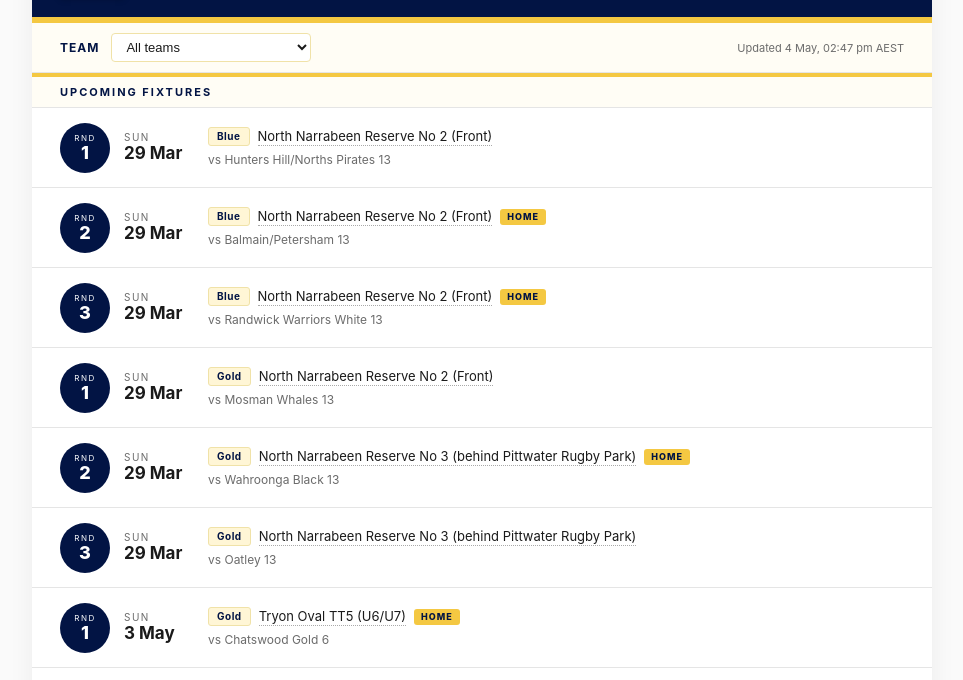
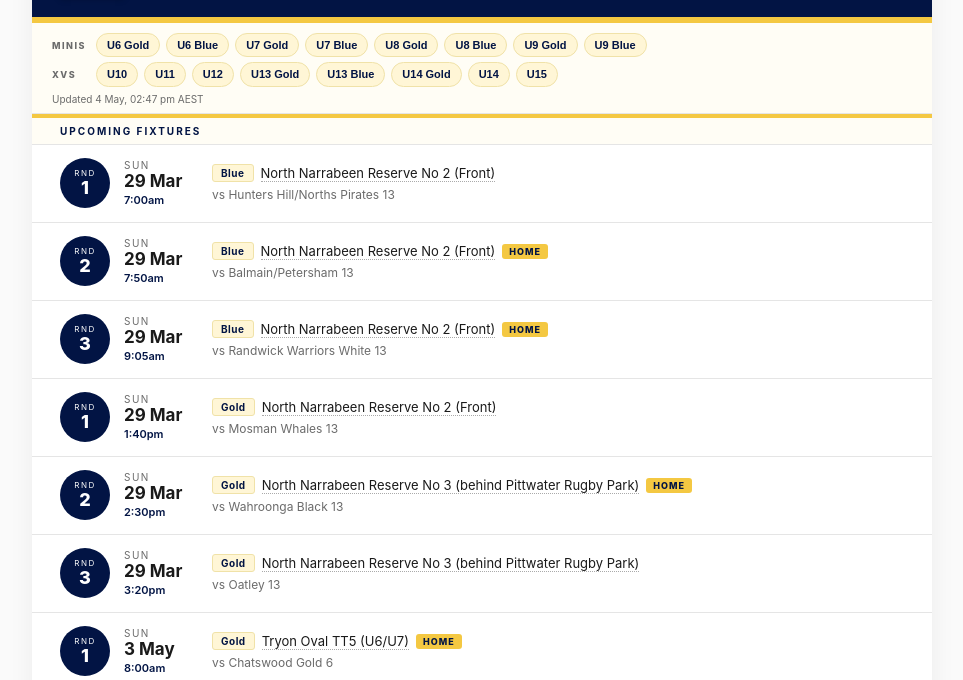
Before and after one commit to denishoctor/lcjru-fixtures, a website: page docs/index.html in a window 1280 px wide. Shown: the part 101-781 px from the top of the page, without its empty margins (158-1121 px from the left). Drawn offline with Linux system fonts and the light colour scheme.

Commit message:
feat: game times, # deep-link anchors, token team filter

```diff
--- a/docs/index.html
+++ b/docs/index.html
@@ -7,7 +7,6 @@
 <style>
   :root {
     --navy: #021444;
-    --navy-deep: #0A1738;
     --gold: #F4C842;
     --gold-soft: #F8E08E;
     --cream: #FFF6D6;
@@ -16,167 +15,155 @@
     --muted: #6B6B6B;
     --rule: #E5E5E5;
     --green: #2E7D4F;
-    --green-soft: #EAF5EE;
-    --row-height: 80px;
   }
-
   * { box-sizing: border-box; }
-
   body {
     font-family: -apple-system, BlinkMacSystemFont, "Segoe UI", "Helvetica Neue", Arial, sans-serif;
-    margin: 0;
-    background: #FAFAFA;
-    color: var(--ink);
+    margin: 0; background: #FAFAFA; color: var(--ink);
     -webkit-font-smoothing: antialiased;
   }
-
-  .page { max-width: 900px; margin: 0 auto; background: #fff; box-shadow: 0 4px 24px rgba(0,0,0,0.06); }
+  .page { max-width: 900px; margin: 0 auto; background: #fff; box-shadow: 0 4px 24px rgba(0,0,0,.06); }
 
   /* HEADER */
   .header {
-    background: var(--navy);
-    color: #fff;
-    padding: 20px 28px;
-    display: flex;
-    align-items: center;
-    justify-content: space-between;
-    border-bottom: 6px solid var(--gold);
-    gap: 16px;
+    background: var(--navy); color: #fff;
+    padding: 20px 28px; display: flex; align-items: center;
+    justify-content: space-between; border-bottom: 6px solid var(--gold); gap: 16px;
   }
   .header-left { display: flex; align-items: center; gap: 18px; }
   .crest { width: 64px; height: 78px; overflow: hidden; flex-shrink: 0; box-shadow: 0 2px 6px rgba(0,0,0,.25); }
   .crest img { width: 100%; height: 100%; object-fit: cover; object-position: center; display: block; }
   .eyebrow { text-transform: uppercase; letter-spacing: 2.5px; font-size: 11px; color: var(--gold); font-weight: 600; }
-  .title-block h1 { font-size: 30px; margin: 4px 0 2px; font-weight: 800; letter-spacing: -0.5px; }
+  .title-block h1 { font-size: 30px; margin: 4px 0 2px; font-weight: 800; letter-spacing: -.5px; }
   .title-block .tag { font-size: 13px; color: #C9D2E8; font-style: italic; }
   .header-right { text-align: right; font-size: 12px; line-height: 1.6; color: #DCE3F2; flex-shrink: 0; }
   .header-right a { color: #fff; font-weight: 700; }
 
-  /* TOOLBAR */
+  /* TOOLBAR — team token rows */
   .toolbar {
-    padding: 10px 28px;
+    padding: 10px 20px 8px;
     background: #FFFDF5;
     border-bottom: 1px solid var(--rule);
-    display: flex;
-    align-items: center;
-    gap: 12px;
-    flex-wrap: wrap;
   }
-  .toolbar label { font-size: 12px; font-weight: 700; color: var(--navy); text-transform: uppercase; letter-spacing: 1px; }
-  .toolbar select {
-    font-size: 13px;
-    padding: 5px 10px;
-    border: 1px solid var(--cream-edge);
-    border-radius: 4px;
-    background: #fff;
-    color: var(--ink);
-    cursor: pointer;
-    min-width: 200px;
+  .token-row {
+    display: flex; align-items: center; gap: 6px; flex-wrap: wrap;
   }
-  .toolbar .updated { margin-left: auto; font-size: 11px; color: var(--muted); }
+  .token-row + .token-row { margin-top: 5px; }
+  .token-label {
+    font-size: 9px; font-weight: 800; text-transform: uppercase;
+    letter-spacing: 1.5px; color: var(--muted); width: 38px; flex-shrink: 0;
+  }
+  .token {
+    font-size: 11px; font-weight: 700;
+    padding: 4px 10px; border-radius: 20px;
+    border: 1.5px solid var(--cream-edge);
+    background: var(--cream); color: var(--navy);
+    cursor: pointer; user-select: none;
+    transition: background .12s, color .12s, border-color .12s;
+    white-space: nowrap; line-height: 1.3;
+  }
+  .token:hover { border-color: var(--navy); }
+  .token.active {
+    background: var(--navy); color: #fff; border-color: var(--navy);
+  }
+  .toolbar-meta {
+    margin-top: 6px;
+    font-size: 10px; color: var(--muted);
+    display: flex; justify-content: space-between; align-items: center;
+  }
+  .clear-btn {
+    font-size: 10px; font-weight: 700; color: var(--navy);
+    background: none; border: none; cursor: pointer;
+    padding: 0; text-decoration: underline; display: none;
+  }
+  .clear-btn.visible { display: inline; }
 
   /* SECTION HEADER */
   .section-header {
-    padding: 8px 28px;
+    padding: 7px 28px;
     background: #FFFDF5;
     border-top: 4px solid var(--gold);
     border-bottom: 1px solid var(--rule);
-    text-transform: uppercase;
-    letter-spacing: 2px;
-    font-size: 11px;
-    font-weight: 700;
-    color: var(--navy);
+    text-transform: uppercase; letter-spacing: 2px;
+    font-size: 10px; font-weight: 700; color: var(--navy);
   }
 
-  /* ROUND ROW */
+  /* ROW */
   .row {
-    display: flex;
-    align-items: center;
-    gap: 14px;
-    padding: 10px 28px;
-    min-height: var(--row-height);
+    display: flex; align-items: center; gap: 14px;
+    padding: 10px 28px; min-height: 78px;
     border-bottom: 1px solid var(--rule);
+    scroll-margin-top: 8px;
+    position: relative;
   }
   .row:last-child { border-bottom: none; }
+  .row.next-up { background: #FFFFF0; border-left: 4px solid var(--gold); }
+  .row.next-up .row-anchor { left: 20px; }
 
-  .row.next-up { background: #FFFFF0; border-left: 4px solid var(--gold); }
+  /* Anchor link on each row */
+  .row-anchor {
+    position: absolute; left: 8px; top: 50%; transform: translateY(-50%);
+    font-size: 11px; color: #ccc; text-decoration: none;
+    opacity: 0; transition: opacity .15s;
+    line-height: 1;
+  }
+  .row:hover .row-anchor { opacity: 1; }
+  .row-anchor:hover { color: var(--navy); }
 
-  /* ROUND BADGE */
+  /* BADGE */
   .rnd-badge {
-    width: 50px; height: 50px;
-    border-radius: 50%;
-    background: var(--navy);
-    color: #fff;
+    width: 50px; height: 50px; border-radius: 50%;
+    background: var(--navy); color: #fff;
     display: flex; flex-direction: column; align-items: center; justify-content: center;
-    flex-shrink: 0;
-    font-size: 8px; text-transform: uppercase; letter-spacing: 1.5px; line-height: 1;
+    flex-shrink: 0; font-size: 8px; text-transform: uppercase; letter-spacing: 1.5px; line-height: 1;
   }
   .rnd-badge .num { font-size: 18px; font-weight: 800; margin-top: 2px; letter-spacing: 0; }
   .rnd-badge.final { background: var(--gold); color: var(--navy); }
-  .rnd-badge.result { background: #3a5a2a; }
+  .rnd-badge.result { background: #2e5a1e; }
 
-  /* DATE BLOCK */
-  .date-block { flex-shrink: 0; width: 70px; font-size: 13px; line-height: 1.25; }
+  /* DATE/TIME BLOCK */
+  .date-block { flex-shrink: 0; width: 74px; line-height: 1.25; }
   .date-block .dow { text-transform: uppercase; letter-spacing: 1.5px; font-size: 10px; color: var(--muted); }
   .date-block .date { font-size: 17px; font-weight: 700; color: var(--ink); }
+  .date-block .time { font-size: 11px; font-weight: 600; color: var(--navy); margin-top: 1px; }
   .date-block .note { font-size: 9px; color: #C2185B; text-transform: uppercase; letter-spacing: 1px; font-weight: 700; margin-top: 2px; }
   .date-block .note.final { color: var(--navy); }
 
   /* VENUES */
-  .venues { flex: 1; display: flex; flex-direction: column; gap: 6px; min-width: 0; }
-  .venue { display: flex; align-items: center; gap: 8px; font-size: 13px; line-height: 1.3; flex-wrap: wrap; }
-
+  .venues { flex: 1; display: flex; flex-direction: column; gap: 5px; min-width: 0; }
+  .venue { display: flex; align-items: center; gap: 7px; font-size: 13px; flex-wrap: wrap; }
   .team-pill {
-    background: var(--cream);
-    border: 1px solid var(--cream-edge);
-    color: var(--navy);
-    font-weight: 700;
-    font-size: 10px;
-    padding: 2px 8px;
-    border-radius: 3px;
-    letter-spacing: 0.5px;
-    flex-shrink: 0;
-    white-space: nowrap;
+    background: var(--cream); border: 1px solid var(--cream-edge);
+    color: var(--navy); font-weight: 700; font-size: 10px;
+    padding: 2px 8px; border-radius: 3px; letter-spacing: .5px;
+    flex-shrink: 0; white-space: nowrap;
   }
-
-  .venue-link {
-    color: var(--ink);
-    text-decoration: none;
-    border-bottom: 1px dotted #aaa;
-  }
+  .venue-link { color: var(--ink); text-decoration: none; border-bottom: 1px dotted #aaa; }
   .venue-link:hover { color: var(--navy); border-bottom-color: var(--navy); }
-
   .home-pill {
     background: var(--gold); color: var(--navy);
     font-size: 9px; font-weight: 800;
     padding: 2px 7px; border-radius: 3px;
     letter-spacing: 1px; text-transform: uppercase; flex-shrink: 0;
   }
-
-  .score-pill {
-    font-weight: 800; font-size: 13px; color: var(--ink);
-    margin-left: auto; white-space: nowrap;
-  }
-  .score-pill.win { color: var(--green); }
+  .opponent { color: var(--muted); font-size: 12px; }
+  .score-pill { font-weight: 800; font-size: 13px; color: var(--ink); white-space: nowrap; }
+  .score-pill.win  { color: var(--green); }
   .score-pill.loss { color: #b71c1c; }
   .score-pill.draw { color: var(--muted); }
 
-  /* OPPONENT */
-  .opponent { color: var(--muted); font-size: 12px; }
-
-  /* REST ROW */
+  /* REST */
   .row.rest { background: #F7F7F7; }
-  .row.rest .rest-mark { width: 50px; text-align: center; color: #BDBDBD; font-size: 20px; font-weight: 300; flex-shrink: 0; }
+  .row.rest .rest-mark { width: 50px; text-align: center; color: #BDBDBD; font-size: 20px; flex-shrink: 0; }
   .row.rest .rest-title { font-size: 13px; font-weight: 700; color: var(--ink); }
   .row.rest .rest-sub { font-size: 11px; color: var(--muted); margin-top: 2px; }
 
-  /* EMPTY STATE */
   .empty { padding: 40px 28px; text-align: center; color: var(--muted); font-size: 14px; }
 
-  /* FOOTER */
   .footer-note {
     padding: 12px 28px; text-align: center; font-size: 11px;
-    color: var(--muted); background: #FAFAFA; border-top: 1px solid var(--rule); letter-spacing: 0.5px;
+    color: var(--muted); background: #FAFAFA; border-top: 1px solid var(--rule);
+    letter-spacing: .5px;
   }
   .footer-note a { color: var(--navy); }
 
@@ -184,9 +171,8 @@
     .header { flex-direction: column; align-items: flex-start; }
     .header-right { text-align: left; }
     .row { padding: 10px 16px; gap: 10px; }
-    .toolbar { padding: 10px 16px; }
-    .section-header { padding: 8px 16px; }
-    .footer-note { padding: 12px 16px; }
+    .toolbar { padding: 10px 14px 8px; }
+    .section-header, .footer-note { padding-left: 16px; padding-right: 16px; }
   }
 </style>
 </head>
@@ -215,31 +201,32 @@
   </div>
 
   <div class="toolbar">
-    <label for="team-filter">Team</label>
-    <select id="team-filter">
-      <option value="all">All teams</option>
-      <optgroup label="Minis">
-        <option value="wjBCCDfvXpx8QivYu">U6 Gold</option>
-        <option value="nXtZPbg5Pb9xgh6Rd">U6 Blue</option>
-        <option value="84q7BEamwEAGPZgc2">U7 Gold</option>
-        <option value="52MoHPFgMFTPppk9H">U7 Blue</option>
-        <option value="azWv34qmnBYrN7atm">U8 Gold</option>
-        <option value="5SyzYzsjmbeaPZsXT">U8 Blue</option>
-        <option value="PyQredZ4NJS2JafcM">U9 Gold</option>
-        <option value="BAczTuGAgyjokt4pJ">U9 Blue</option>
-      </optgroup>
-      <optgroup label="XVs">
-        <option value="ga3nagC9irHRNJXWn">U10</option>
-        <option value="4nA7pxpFZt6gbj347">U11</option>
-        <option value="BPR2bFQZAuLK4CzLD">U12 (w/St Ives)</option>
-        <option value="AX6MBpn8Xva2AmC8N">U13 Gold</option>
-        <option value="SafHgsHsRWsZmAHbq">U13 Blue</option>
-        <option value="42ZRPX8ej8P9co4Ws">U14 Gold</option>
-        <option value="mtDoyNMX26Bm94nuk">U14 (w/Lindfield)</option>
-        <option value="LmZzP4t9h9bdYr9Pt">U15</option>
-      </optgroup>
-    </select>
-    <span class="updated" id="updated-stamp"></span>
+    <div class="token-row" id="minis-row">
+      <span class="token-label">Minis</span>
+      <button class="token" data-team="wjBCCDfvXpx8QivYu">U6 Gold</button>
+      <button class="token" data-team="nXtZPbg5Pb9xgh6Rd">U6 Blue</button>
+      <button class="token" data-team="84q7BEamwEAGPZgc2">U7 Gold</button>
+      <button class="token" data-team="52MoHPFgMFTPppk9H">U7 Blue</button>
+      <button class="token" data-team="azWv34qmnBYrN7atm">U8 Gold</button>
+      <button class="token" data-team="5SyzYzsjmbeaPZsXT">U8 Blue</button>
+      <button class="token" data-team="PyQredZ4NJS2JafcM">U9 Gold</button>
+      <button class="token" data-team="BAczTuGAgyjokt4pJ">U9 Blue</button>
+    </div>
+    <div class="token-row" id="xvs-row">
+      <span class="token-label">XVs</span>
+      <button class="token" data-team="ga3nagC9irHRNJXWn">U10</button>
+      <button class="token" data-team="4nA7pxpFZt6gbj347">U11</button>
+      <button class="token" data-team="BPR2bFQZAuLK4CzLD">U12</button>
+      <button class="token" data-team="AX6MBpn8Xva2AmC8N">U13 Gold</button>
+      <button class="token" data-team="SafHgsHsRWsZmAHbq">U13 Blue</button>
+      <button class="token" data-team="42ZRPX8ej8P9co4Ws">U14 Gold</button>
+      <button class="token" data-team="mtDoyNMX26Bm94nuk">U14</button>
+      <button class="token" data-team="LmZzP4t9h9bdYr9Pt">U15</button>
+    </div>
+    <div class="toolbar-meta">
+      <span id="updated-stamp"></span>
+      <button class="clear-btn" id="clear-btn" onclick="selectTeam(null)">Clear filter ×</button>
+    </div>
   </div>
 
   <div id="calendar"></div>
@@ -254,14 +241,35 @@
 const FIXTURES_URL = './fixtures.json';
 const XPLORER_BASE = 'https://xplorer.rugby/lcjru-/fixtures-results';
 const LC_CREST_PATTERN = '/30901.';
-const AEST_OFFSET = 10; // hours ahead of UTC (approx — ignores DST edge cases)
+
+// Slug ↔ teamId mappings for sharable URLs
+const TEAM_SLUGS = {
+  'u6-gold':  'wjBCCDfvXpx8QivYu',
+  'u6-blue':  'nXtZPbg5Pb9xgh6Rd',
+  'u7-gold':  '84q7BEamwEAGPZgc2',
+  'u7-blue':  '52MoHPFgMFTPppk9H',
+  'u8-gold':  'azWv34qmnBYrN7atm',
+  'u8-blue':  '5SyzYzsjmbeaPZsXT',
+  'u9-gold':  'PyQredZ4NJS2JafcM',
+  'u9-blue':  'BAczTuGAgyjokt4pJ',
+  'u10':      'ga3nagC9irHRNJXWn',
+  'u11':      '4nA7pxpFZt6gbj347',
+  'u12':      'BPR2bFQZAuLK4CzLD',
+  'u13-gold': 'AX6MBpn8Xva2AmC8N',
+  'u13-blue': 'SafHgsHsRWsZmAHbq',
+  'u14-gold': '42ZRPX8ej8P9co4Ws',
+  'u14':      'mtDoyNMX26Bm94nuk',
+  'u15':      'LmZzP4t9h9bdYr9Pt',
+};
+const SLUG_BY_ID = Object.fromEntries(Object.entries(TEAM_SLUGS).map(([s,id]) => [id,s]));
+
+let currentTeam = null; // teamId or null
+let fixturesData = null;
+
+// ── helpers ──────────────────────────────────────────────────────────────────
 
 function isLaneCove(team) {
   return team.name.toLowerCase().includes('lane cove') || team.crest?.includes(LC_CREST_PATTERN);
-}
-
-function xplorerLink(teamId) {
-  return `${XPLORER_BASE}?team=${teamId}&comp=All&season=2026&tab=Fixtures`;
 }
 
 function mapsLink(venue) {
@@ -270,76 +278,82 @@ function mapsLink(venue) {
 
 function shortTeamName(name) {
   return name
-    .replace('Lane Cove Gold ', 'Gold ')
-    .replace('Lane Cove Blue ', 'Blue ')
-    .replace('Lane Cove/', '')
-    .replace('Lane Cove ', '')
+    .replace(/Lane Cove\/?(\w+)? /g, '')   // strip "Lane Cove Gold ", "Lane Cove/" etc.
     .replace(' 2026', '')
-    .replace(/\s+\d+$/, ''); // strip trailing age number like "Lane Cove 13" → ""
+    .replace(/\s+\d+$/, '')
+    .trim() || name;
 }
 
-function toAEST(isoString) {
-  // Convert UTC to AEST (+10) for display purposes
+function toSydney(isoString) {
+  // Returns a Date adjusted to Sydney local time (AEST = UTC+10, season is always UTC+10)
   const d = new Date(isoString);
-  d.setHours(d.getHours() + AEST_OFFSET);
+  d.setMinutes(d.getMinutes() + d.getTimezoneOffset() + 600); // normalise to UTC+10
   return d;
 }
 
-function formatDay(d) {
-  return d.toLocaleDateString('en-AU', { weekday: 'short', timeZone: 'UTC' });
+function fmtDow(d)  { return d.toLocaleDateString('en-AU', { weekday: 'short' }); }
+function fmtDate(d) { return d.toLocaleDateString('en-AU', { day: 'numeric', month: 'short' }); }
+function fmtTime(d) {
+  return d.toLocaleTimeString('en-AU', { hour: 'numeric', minute: '2-digit', hour12: true })
+          .replace(' am', 'am').replace(' pm', 'pm');
 }
-function formatDate(d) {
-  return d.toLocaleDateString('en-AU', { day: 'numeric', month: 'short', timeZone: 'UTC' });
+
+function rowId(match) {
+  // Stable anchor id from match id — safe for hash links
+  return 'match-' + match.id;
+}
+
+function roundAnchorId(dateISO) {
+  return 'round-' + dateISO.slice(0, 10); // "round-2026-05-09"
 }
 
 function scoreClass(match) {
   const lcHome = isLaneCove(match.home);
-  const lcScore = lcHome ? Number(match.home.score) : Number(match.away.score);
-  const oppScore = lcHome ? Number(match.away.score) : Number(match.home.score);
-  if (isNaN(lcScore) || isNaN(oppScore)) return '';
-  if (lcScore > oppScore) return 'win';
-  if (lcScore < oppScore) return 'loss';
-  return 'draw';
+  const lc  = Number(lcHome ? match.home.score : match.away.score);
+  const opp = Number(lcHome ? match.away.score : match.home.score);
+  if (isNaN(lc) || isNaN(opp)) return '';
+  return lc > opp ? 'win' : lc < opp ? 'loss' : 'draw';
 }
 
+// ── rendering ─────────────────────────────────────────────────────────────────
+
 function renderMatch(match, isNextUp) {
-  const aest = toAEST(match.dateTime);
-  const lcTeam = isLaneCove(match.home) ? match.home : match.away;
+  const local = toSydney(match.dateTime);
+  const lcTeam   = isLaneCove(match.home) ? match.home : match.away;
   const opponent = isLaneCove(match.home) ? match.away : match.home;
-  const isHome = isLaneCove(match.home);
+  const isHome   = isLaneCove(match.home);
   const isResult = match.type === 'result';
+  const isFinal  = match.round?.includes('13');
 
   const roundNum = (match.round || '').replace('Round ', '');
-  const isFinal = match.roundLabel?.toLowerCase().includes('final') ||
-                  match.round?.toLowerCase().includes('13');
-
-  const badgeClass = isResult ? 'rnd-badge result' : isFinal ? 'rnd-badge final' : 'rnd-badge';
+  const badgeCls = isResult ? 'rnd-badge result' : isFinal ? 'rnd-badge final' : 'rnd-badge';
 
   const scoreHtml = isResult && match.home.score !== null
-    ? `<span class="score-pill ${scoreClass(match)}">
-        ${match.home.score} – ${match.away.score}
-       </span>`
+    ? `<span class="score-pill ${scoreClass(match)}">${match.home.score} – ${match.away.score}</span>`
     : '';
 
-  const venueLink = isHome
-    ? `<a class="venue-link" href="${mapsLink(match.venue)}" target="_blank" rel="noopener">${match.venue}</a>`
-    : `<a class="venue-link" href="${mapsLink(match.venue)}" target="_blank" rel="noopener">${match.venue}</a>`;
+  const timeStr = fmtTime(local);
+  const showTime = timeStr !== '12:00am'; // API sometimes lacks time
+
+  const anchor = rowId(match);
 
   return `
-    <div class="row${isNextUp ? ' next-up' : ''}">
-      <div class="${badgeClass}">
+    <div class="row${isNextUp ? ' next-up' : ''}" id="${anchor}">
+      <a class="row-anchor" href="#${anchor}" title="Copy link">#</a>
+      <div class="${badgeCls}">
         <span>${isResult ? 'RES' : 'RND'}</span>
         <span class="num">${roundNum || '?'}</span>
       </div>
       <div class="date-block">
-        <div class="dow">${formatDay(aest)}</div>
-        <div class="date">${formatDate(aest)}</div>
+        <div class="dow">${fmtDow(local)}</div>
+        <div class="date">${fmtDate(local)}</div>
+        ${showTime ? `<div class="time">${timeStr}</div>` : ''}
         ${isFinal && !isResult ? '<div class="note final">Final Rnd</div>' : ''}
       </div>
       <div class="venues">
         <div class="venue">
           <span class="team-pill">${shortTeamName(lcTeam.name)}</span>
-          ${venueLink}
+          <a class="venue-link" href="${mapsLink(match.venue)}" target="_blank" rel="noopener">${match.venue}</a>
           ${isHome ? '<span class="home-pill">Home</span>' : ''}
         </div>
         <div class="venue">
@@ -350,26 +364,19 @@ function renderMatch(match, isNextUp) {
     </div>`;
 }
 
-function groupBySection(matches) {
-  // Split into sections: results (played), then upcoming rounds
-  const results = matches.filter(m => m.type === 'result').reverse(); // most recent first
-  const upcoming = matches.filter(m => m.type === 'fixture');
-  return { results, upcoming };
-}
+function render(data, teamId) {
+  const now = new Date();
+  let matches = data.matches;
 
-function render(data, teamFilter) {
-  const now = new Date();
-
-  let matches = data.matches;
-  if (teamFilter !== 'all') {
-    matches = matches.filter(m => m.home.id === teamFilter || m.away.id === teamFilter);
+  if (teamId) {
+    matches = matches.filter(m => m.home.id === teamId || m.away.id === teamId);
   }
 
-  const { results, upcoming } = groupBySection(matches);
+  const results  = [...matches.filter(m => m.type === 'result')].reverse();
+  const upcoming =   matches.filter(m => m.type === 'fixture');
 
   let html = '';
 
-  // UPCOMING
   if (upcoming.length > 0) {
     html += `<div class="section-header">Upcoming fixtures</div>`;
     let markedNext = false;
@@ -380,12 +387,9 @@ function render(data, teamFilter) {
     }
   }
 
-  // RESULTS
   if (results.length > 0) {
     html += `<div class="section-header">Recent results</div>`;
-    for (const m of results) {
-      html += renderMatch(m, false);
-    }
+    for (const m of results) html += renderMatch(m, false);
   }
 
   if (matches.length === 0) {
@@ -394,6 +398,58 @@ function render(data, teamFilter) {
 
   document.getElementById('calendar').innerHTML = html;
 }
+
+// ── team selection & URL hash ─────────────────────────────────────────────────
+
+function selectTeam(teamId, pushState = true) {
+  currentTeam = teamId;
+
+  // Update token active states
+  document.querySelectorAll('.token').forEach(btn => {
+    btn.classList.toggle('active', btn.dataset.team === teamId);
+  });
+
+  // Show/hide clear button
+  document.getElementById('clear-btn').classList.toggle('visible', !!teamId);
+
+  // Update hash (without triggering hashchange listener)
+  const slug = teamId ? SLUG_BY_ID[teamId] : '';
+  if (pushState) {
+    const newHash = slug ? '#' + slug : location.pathname + location.search;
+    history.pushState(null, '', slug ? '#' + slug : location.href.split('#')[0]);
+  }
+
+  if (fixturesData) render(fixturesData, teamId);
+}
+
+function readHash() {
+  const slug = location.hash.replace('#', '').split('/')[0]; // ignore sub-anchor
+  return TEAM_SLUGS[slug] || null;
+}
+
+// Token clicks
+document.querySelectorAll('.token').forEach(btn => {
+  btn.addEventListener('click', () => {
+    const id = btn.dataset.team;
+    selectTeam(id === currentTeam ? null : id); // toggle off if already selected
+  });
+});
+
+// Browser back/forward
+window.addEventListener('hashchange', () => {
+  const teamId = readHash();
+  selectTeam(teamId, false);
+
+  // If hash points to a specific match anchor, scroll to it after render
+  const anchor = location.hash.replace('#', '');
+  if (anchor.startsWith('match-')) {
+    requestAnimationFrame(() => {
+      document.getElementById(anchor)?.scrollIntoView({ behavior: 'smooth', block: 'center' });
+    });
+  }
+});
+
+// ── init ──────────────────────────────────────────────────────────────────────
 
 async function init() {
   const calendar = document.getElementById('calendar');
@@ -409,13 +465,29 @@ async function init() {
     return;
   }
 
+  fixturesData = data;
+
   const stamp = document.getElementById('updated-stamp');
   const updated = new Date(data.updated);
-  stamp.textContent = `Updated ${updated.toLocaleDateString('en-AU', { day: 'numeric', month: 'short', hour: '2-digit', minute: '2-digit', timeZone: 'Australia/Sydney' })} AEST`;
+  stamp.textContent = `Updated ${updated.toLocaleDateString('en-AU', {
+    day: 'numeric', month: 'short', hour: '2-digit', minute: '2-digit', timeZone: 'Australia/Sydney'
+  })} AEST`;
 
-  const select = document.getElementById('team-filter');
-  select.addEventListener('change', () => render(data, select.value));
-  render(data, 'all');
+  // Apply team from hash (if any) without pushing history
+  const initialTeam = readHash();
+  if (initialTeam) {
+    selectTeam(initialTeam, false);
+  } else {
+    render(data, null);
+  }
+
+  // Scroll to match anchor if present
+  const anchor = location.hash.replace('#', '');
+  if (anchor.startsWith('match-')) {
+    requestAnimationFrame(() => {
+      document.getElementById(anchor)?.scrollIntoView({ behavior: 'smooth', block: 'center' });
+    });
+  }
 }
 
 init();
```
